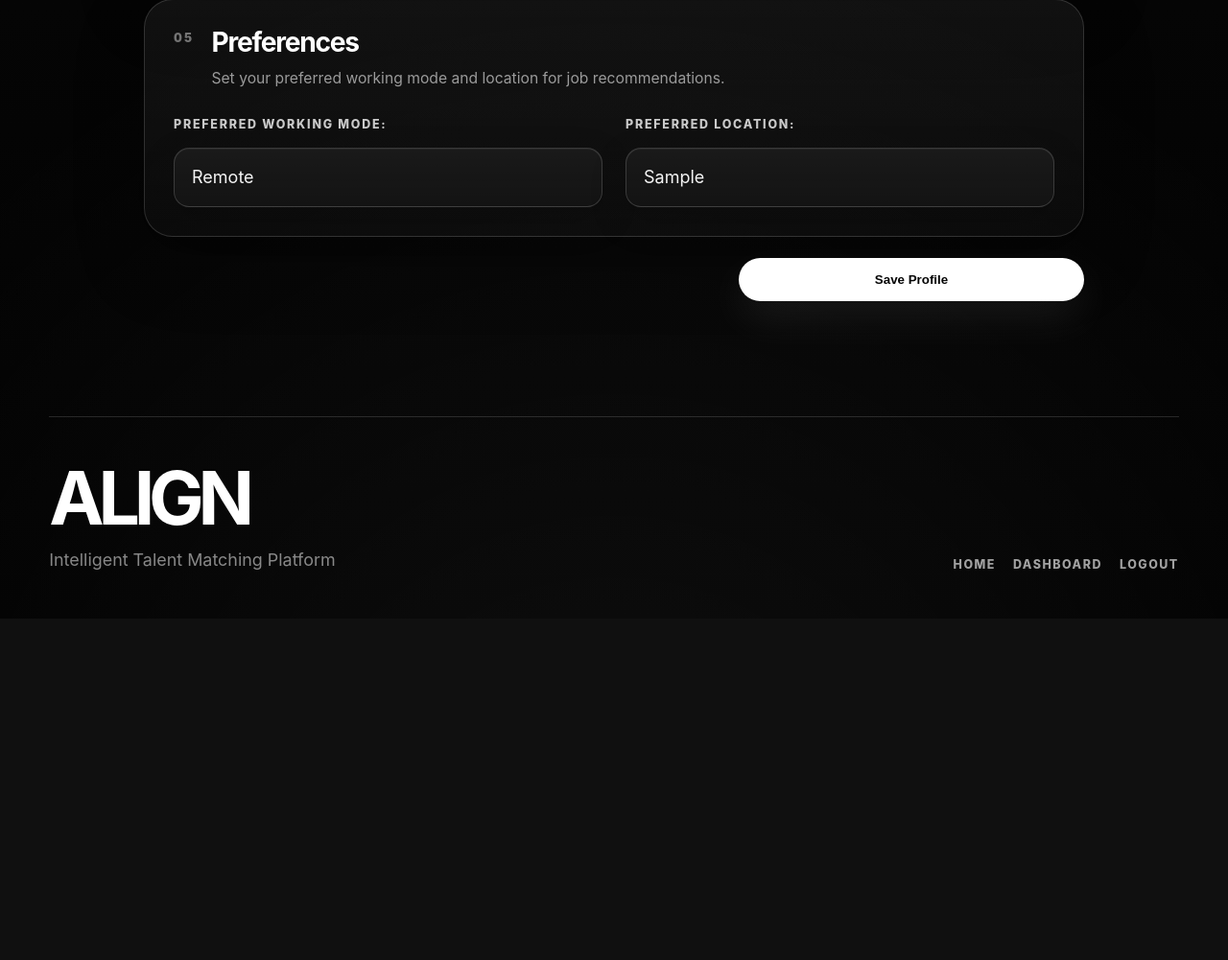
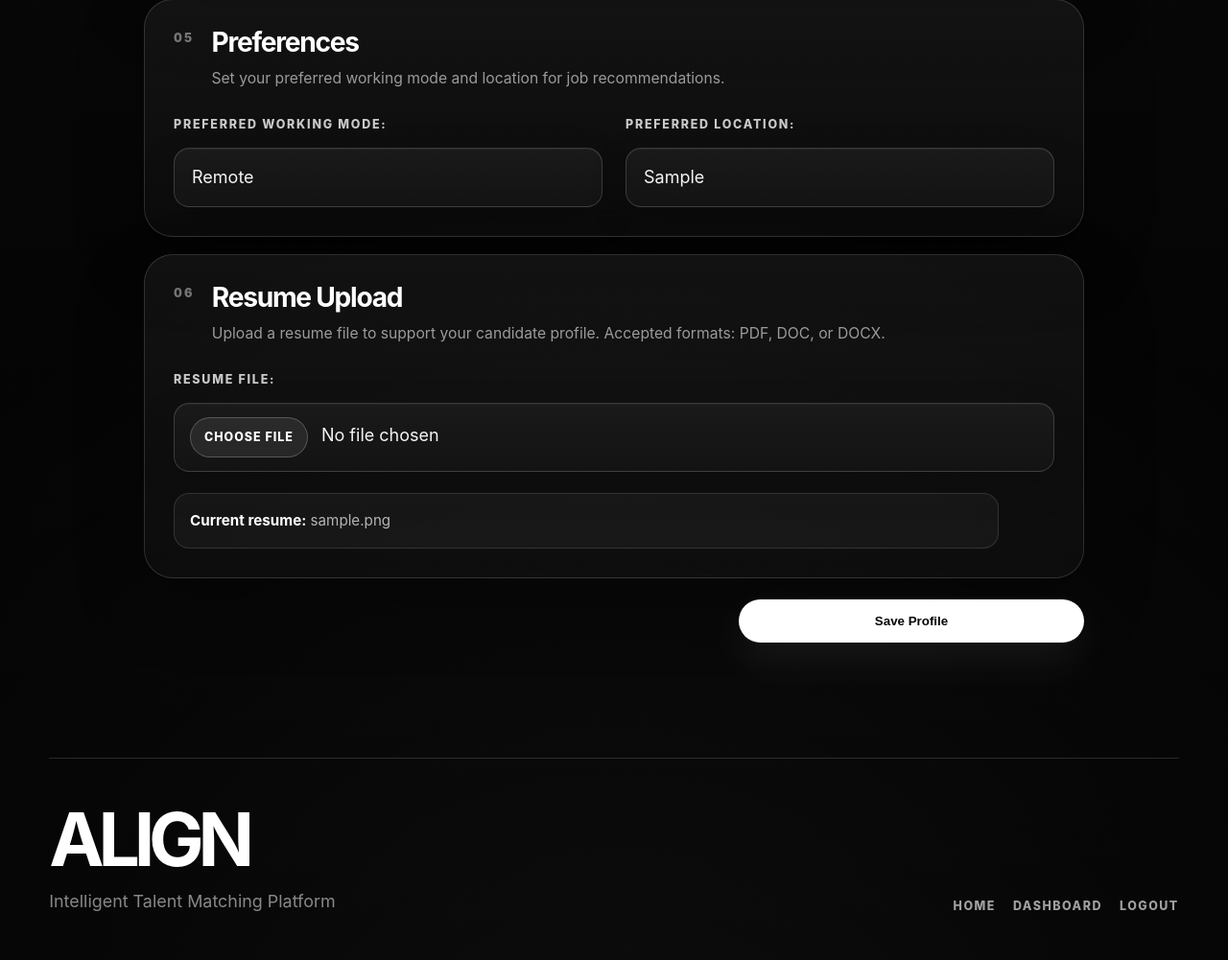
Before and after one commit to ianzies/CSIT314-Singapore, a Flask app: page /candidate/profile in a window 1280 px wide. Shown: the part 1783-2784 px from the top of the page at 96% size. Before the commit the page ends 2377 px from the top, so only its background shows below. Run offline with Flask 3, Linux system fonts and the light colour scheme; the visitor is signed in with stand-in values (Sample User, id 1); tables that the repository leaves empty hold one stand-in row (values such as "Sample post").

Commit message:
Add resume upload support

```diff
--- a/app.py
+++ b/app.py
@@ -1,5 +1,6 @@
 from flask import Flask, render_template, render_template_string, request, redirect, session, url_for, g
 from werkzeug.security import generate_password_hash, check_password_hash
+from werkzeug.utils import secure_filename
 from difflib import SequenceMatcher
 import sqlite3
 import os
@@ -9,6 +10,8 @@ app = Flask(__name__)
 app.secret_key = "replace-this-with-a-secret-key"
 
 DATABASE = "database.db"
+UPLOAD_FOLDER = os.path.join("uploads", "resumes")
+ALLOWED_RESUME_EXTENSIONS = {"pdf", "doc", "docx"}
 
 
 def get_db():
@@ -23,6 +26,10 @@ def close_db(exception):
     db = g.pop("db", None)
     if db is not None:
         db.close()
+
+
+def allowed_resume_file(filename):
+    return "." in filename and filename.rsplit(".", 1)[1].lower() in ALLOWED_RESUME_EXTENSIONS
 
 
 def init_db():
@@ -403,6 +410,26 @@ def candidate_profile():
         skills = request.form["skills"]
         preferred_work_mode = request.form["preferred_work_mode"]
         preferred_location = request.form["preferred_location"]
+        resume_filename = profile["resume_filename"] if profile and "resume_filename" in profile.keys() else None
+
+        resume_file = request.files.get("resume")
+
+        if resume_file and resume_file.filename:
+            if not allowed_resume_file(resume_file.filename):
+                return render_message(
+                    "Invalid Resume File",
+                    "Please upload a resume as a PDF, DOC, or DOCX file.",
+                    "Back to Candidate Profile",
+                    "candidate_profile",
+                    "Back to Dashboard",
+                    "candidate_dashboard"
+                )
+
+            os.makedirs(UPLOAD_FOLDER, exist_ok=True)
+            original_filename = secure_filename(resume_file.filename)
+            resume_filename = f"user_{user_id}_{original_filename}"
+            resume_path = os.path.join(UPLOAD_FOLDER, resume_filename)
+            resume_file.save(resume_path)
 
         if profile:
             db.execute(
@@ -410,13 +437,13 @@ def candidate_profile():
                 UPDATE candidates
                 SET full_name = ?, contact_info = ?, education = ?, major = ?,
                     years_experience = ?, work_experience = ?, skills = ?,
-                    preferred_work_mode = ?, preferred_location = ?
+                    preferred_work_mode = ?, preferred_location = ?, resume_filename = ?
                 WHERE user_id = ?
                 """,
                 (
                     full_name, contact_info, education, major,
                     years_experience, work_experience, skills,
-                    preferred_work_mode, preferred_location, user_id
+                    preferred_work_mode, preferred_location, resume_filename, user_id
                 )
             )
         else:
@@ -425,14 +452,14 @@ def candidate_profile():
                 INSERT INTO candidates (
                     user_id, full_name, contact_info, education, major,
                     years_experience, work_experience, skills,
-                    preferred_work_mode, preferred_location
+                    preferred_work_mode, preferred_location, resume_filename
                 )
-                VALUES (?, ?, ?, ?, ?, ?, ?, ?, ?, ?)
+                VALUES (?, ?, ?, ?, ?, ?, ?, ?, ?, ?, ?)
                 """,
                 (
                     user_id, full_name, contact_info, education, major,
                     years_experience, work_experience, skills,
-                    preferred_work_mode, preferred_location
+                    preferred_work_mode, preferred_location, resume_filename
                 )
             )
 
@@ -1199,6 +1226,8 @@ def recommended_candidates():
     return render_template("recommended_candidates.html", recommendations=recommendations)
 
 if __name__ == "__main__":
+    os.makedirs(UPLOAD_FOLDER, exist_ok=True)
+
     if not os.path.exists(DATABASE):
         with app.app_context():
             init_db()
--- a/schema.sql
+++ b/schema.sql
@@ -24,6 +24,7 @@ CREATE TABLE candidates (
     skills TEXT,
     preferred_work_mode TEXT,
     preferred_location TEXT,
+    resume_filename TEXT,
     FOREIGN KEY (user_id) REFERENCES users(user_id)
 );
 
--- a/static/style.css
+++ b/static/style.css
@@ -864,6 +864,35 @@ a {
     color: #ffffff;
 }
 
+.uploaded-file-note {
+    margin-top: 14px;
+    margin-bottom: 0;
+}
+
+input[type="file"] {
+    padding: 14px 16px;
+    cursor: pointer;
+}
+
+input[type="file"]::file-selector-button {
+    margin-right: 14px;
+    padding: 10px 14px;
+    border: 1px solid rgba(255, 255, 255, 0.22);
+    border-radius: 999px;
+    background: rgba(255, 255, 255, 0.08);
+    color: #ffffff;
+    font: inherit;
+    font-size: 0.78rem;
+    font-weight: 800;
+    letter-spacing: 0.08em;
+    text-transform: uppercase;
+    cursor: pointer;
+}
+
+input[type="file"]::file-selector-button:hover {
+    background: rgba(255, 255, 255, 0.14);
+}
+
 input[readonly] {
     color: rgba(255, 255, 255, 0.68);
     background: rgba(255, 255, 255, 0.035);
--- a/templates/candidate_profile.html
+++ b/templates/candidate_profile.html
@@ -7,7 +7,7 @@
     <p>Enter your profile details so employers can find and match with you.</p>
 </section>
 
-<form class="profile-form sectioned-form" method="POST">
+<form class="profile-form sectioned-form" method="POST" enctype="multipart/form-data">
     <section class="form-section">
         <div class="form-section-header">
             <span class="card-number">01</span>
@@ -124,6 +124,33 @@
         </div>
     </section>
 
+    <section class="form-section">
+        <div class="form-section-header">
+            <span class="card-number">06</span>
+            <div>
+                <h3>Resume Upload</h3>
+                <p>Upload a resume file to support your candidate profile. Accepted formats: PDF, DOC, or DOCX.</p>
+            </div>
+        </div>
+
+        <div class="form-grid">
+            <div class="form-group full-width">
+                <label>Resume File:</label>
+                <input type="file" name="resume" accept=".pdf,.doc,.docx">
+
+                {% if profile and profile.resume_filename %}
+                    <p class="form-note uploaded-file-note">
+                        <strong>Current resume:</strong> {{ profile.resume_filename }}
+                    </p>
+                {% else %}
+                    <p class="form-note uploaded-file-note">
+                        No resume uploaded yet. You can still save your profile using the structured form fields.
+                    </p>
+                {% endif %}
+            </div>
+        </div>
+    </section>
+
     <div class="form-actions">
         <button type="submit">Save Profile</button>
     </div>
```
Also changed, not shown: 2 other files.
